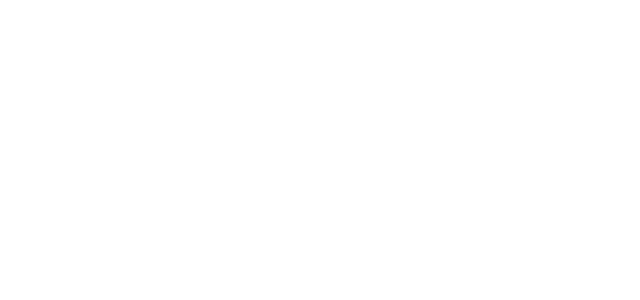
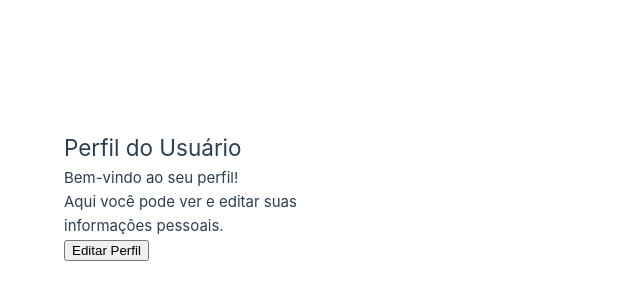
Before and after one commit to viniciusvieirac/login-system, a Vue app in the folder frontend/vue-project/: page /profile in a window 1280 px wide. Before the commit this address had no page. Shown: the part 204-504 px from the top of the page, without its empty margins (0-640 px from the left). Built offline with nearby package versions, Linux system fonts and the light colour scheme.

Commit message:
feat: adiciona views profile, register e login

```diff
--- a/frontend/vue-project/src/router/index.js
+++ b/frontend/vue-project/src/router/index.js
@@ -1,6 +1,7 @@
 import { createRouter, createWebHistory } from 'vue-router'
 import Login from '../views/Login.vue'
 import Register from '@/views/Register.vue'
+import Profile from '@/views/Profile.vue'
 
 const routes = [
   {
@@ -18,6 +19,9 @@ const routes = [
     component: Register
   },
   {
+    path: '/profile',
+    name: 'Profile',
+    component: Profile
   }
 ]
 
--- /dev/null
+++ b/frontend/vue-project/src/views/Profile.vue
@@ -0,0 +1,8 @@
+<template>
+  <div>
+    <h2>Perfil do Usuário</h2>
+    <p>Bem-vindo ao seu perfil!</p>
+    <p>Aqui você pode ver e editar suas informações pessoais.</p>
+    <button>Editar Perfil</button>
+  </div>
+</template>
```
Also changed, not shown: frontend/vue-project/src/stores/auth.js (added).
